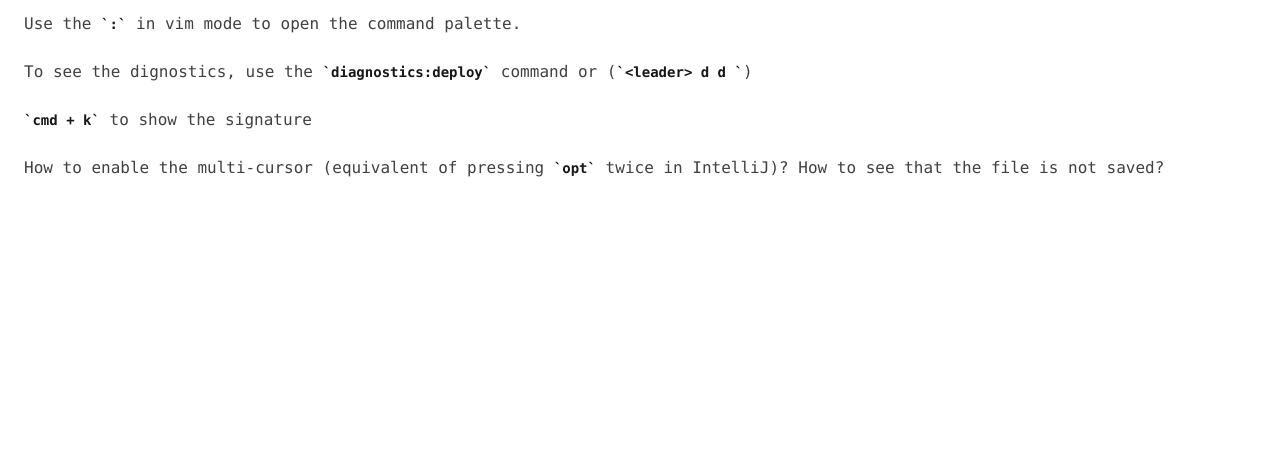
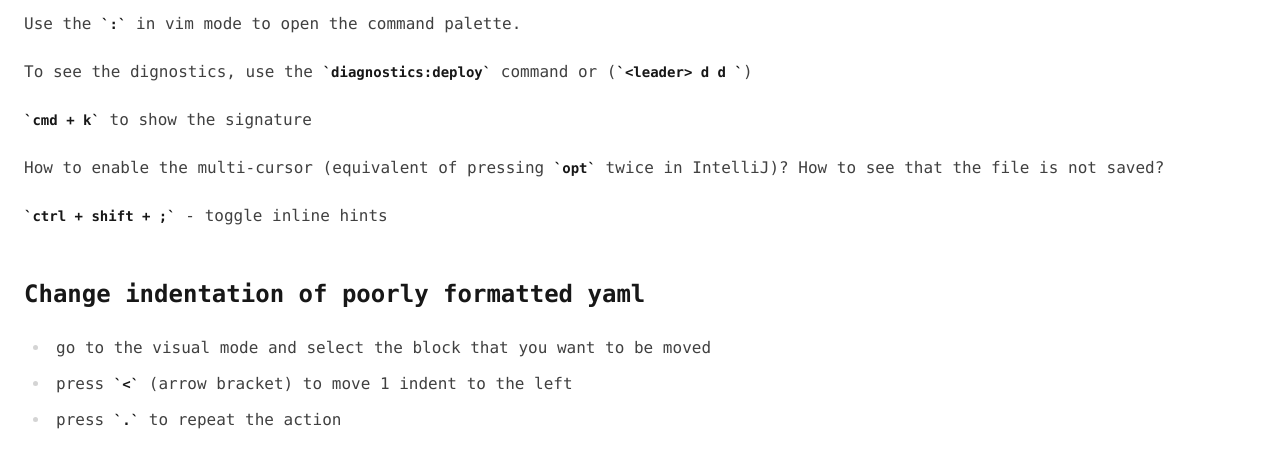
Before and after one commit to doichev-kostia/doichev-kostia, an Astro site in the folder packages/www/: page /notes/zed in a window 1280 px wide. Shown: the part 94-562 px from the top of the page. Built offline with nearby package versions, Linux system fonts and the light colour scheme; Astro itself is replaced by a stand-in of ours.

Commit message:
zed notes

```diff
--- a/packages/www/src/pages/notes/zed.md
+++ b/packages/www/src/pages/notes/zed.md
@@ -13,3 +13,10 @@ To see the dignostics, use the `diagnostics:deploy` command or (`<leader> d d `)
 
 How to enable the multi-cursor (equivalent of pressing `opt` twice in IntelliJ)?
 How to see that the file is not saved?
+
+`ctrl + shift + ;` - toggle inline hints
+
+## Change indentation of poorly formatted yaml
+- go to the visual mode and select the block that you want to be moved
+- press `<` (arrow bracket) to move 1 indent to the left
+- press `.` to repeat the action
```
